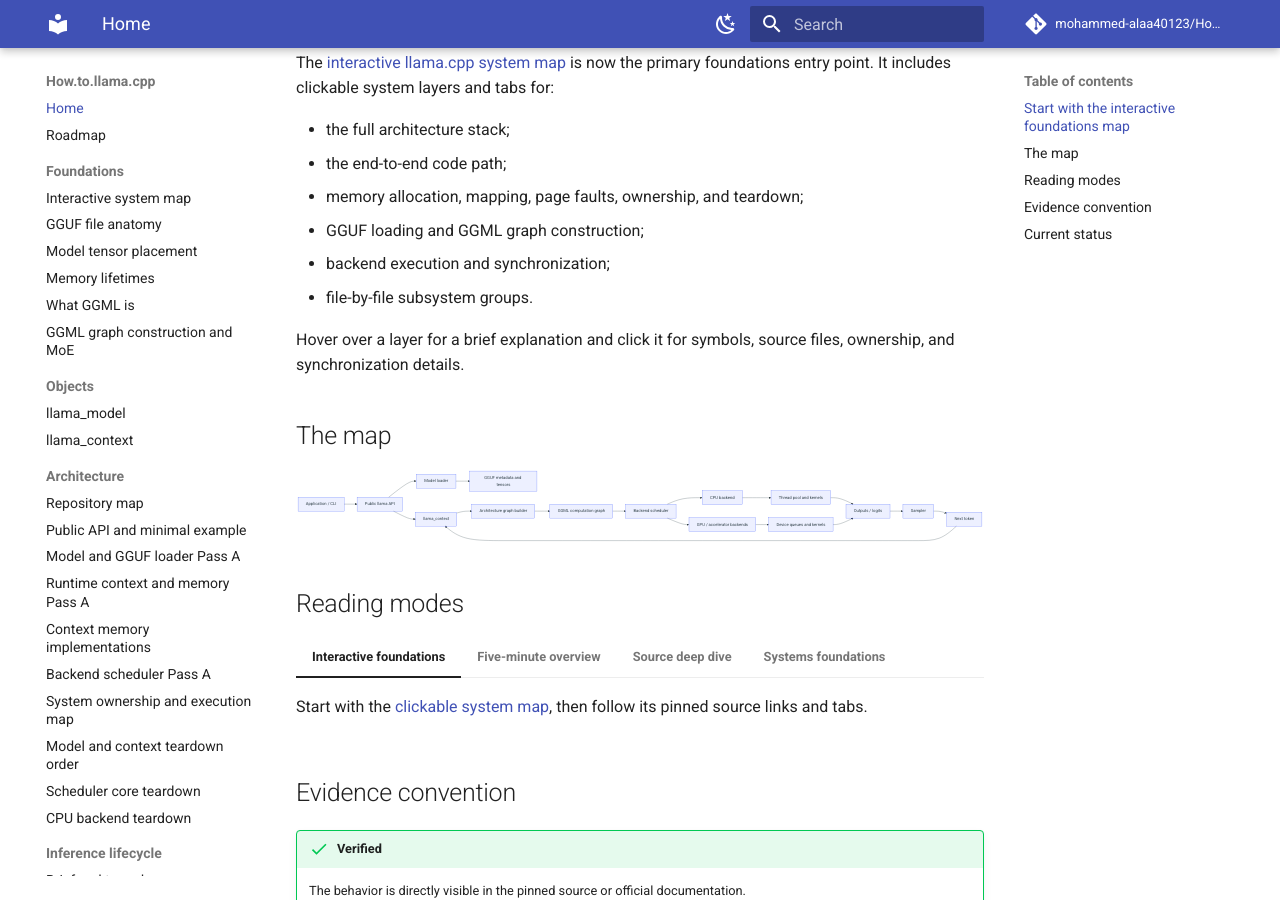
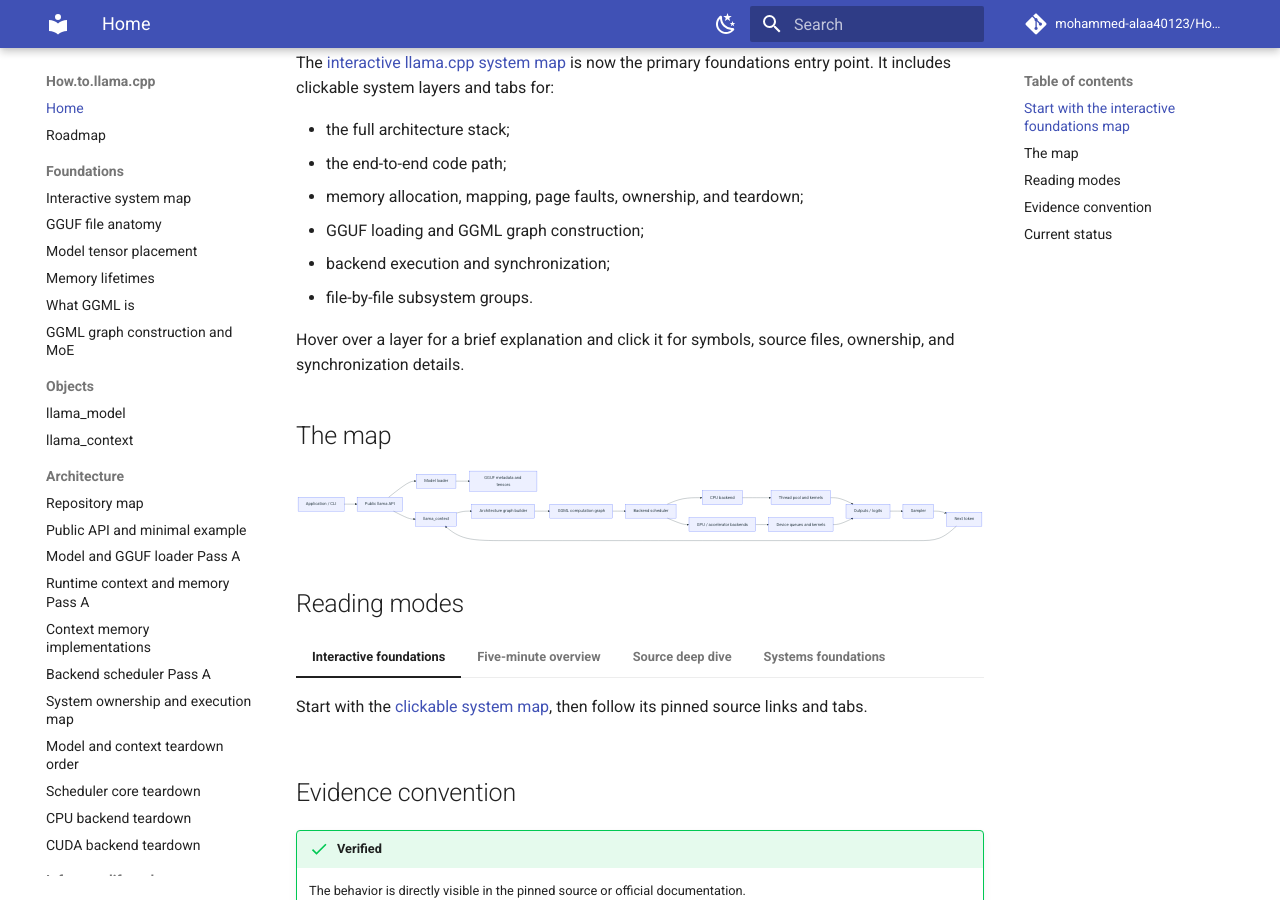
Before and after one commit to mohammed-alaa40123/How.to.llama.cpp, an MkDocs documentation site: the page built from docs/index.md, in a window 1280 px wide and 900 px high, scrolled down 609 px. Built offline with MkDocs 1.6.1 and Material for MkDocs 9.7.7, drawn with Linux system fonts in a browser that asks for light colours; comment, search, counter and statistics services are not loaded.

Commit message:
docs: add CUDA teardown page to navigation

```diff
--- a/mkdocs.yml
+++ b/mkdocs.yml
@@ -87,6 +87,7 @@
       - Model and context teardown order: architecture/model-context-teardown-order.md
       - Scheduler core teardown: architecture/scheduler-teardown-core.md
       - CPU backend teardown: architecture/cpu-backend-teardown.md
+      - CUDA backend teardown: architecture/cuda-backend-teardown.md
   - Inference lifecycle:
       - Brief end to end: lifecycle/end-to-end.md
       - Decode and graph reuse: lifecycle/decode-graph-reuse.md
```
